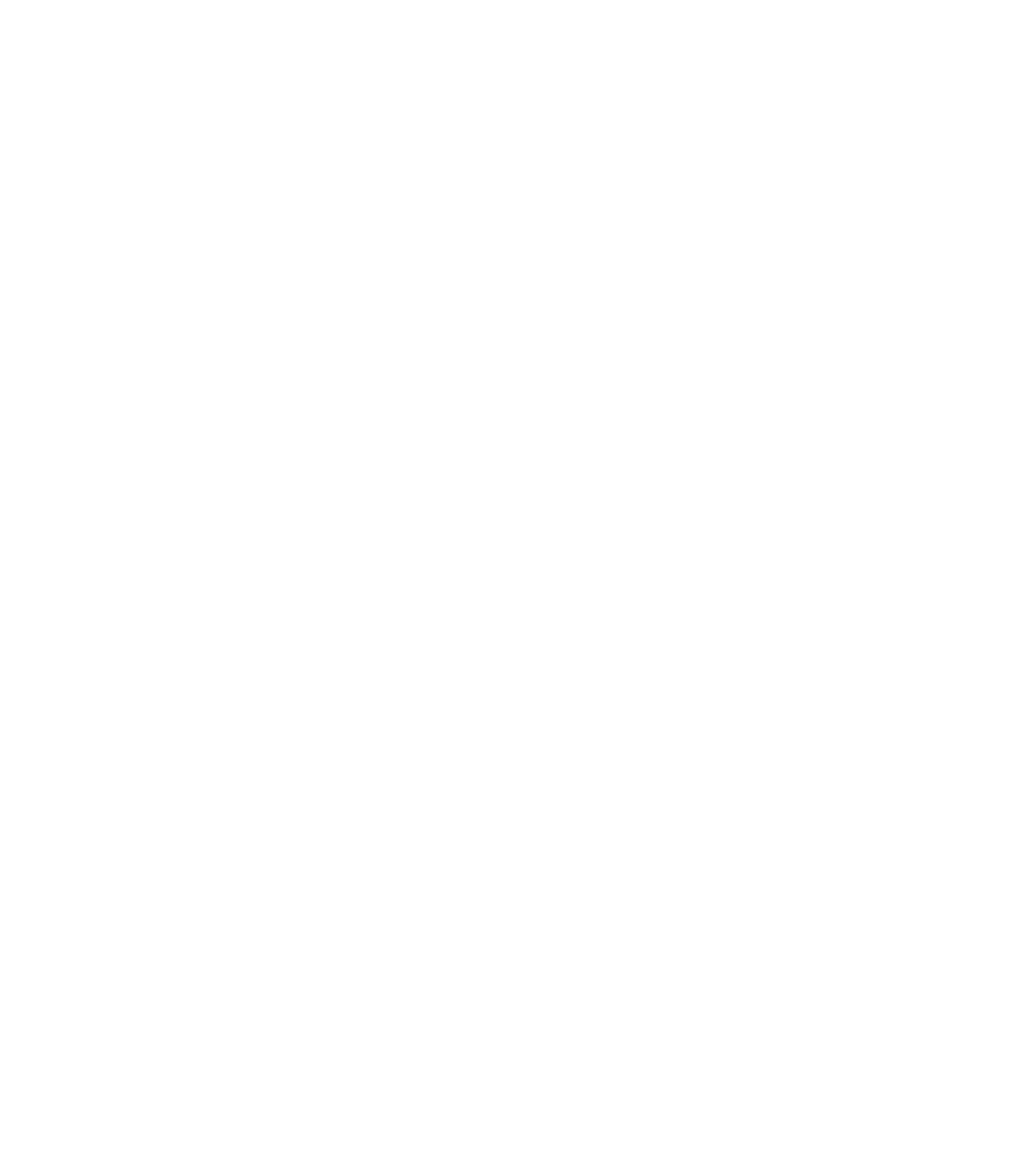
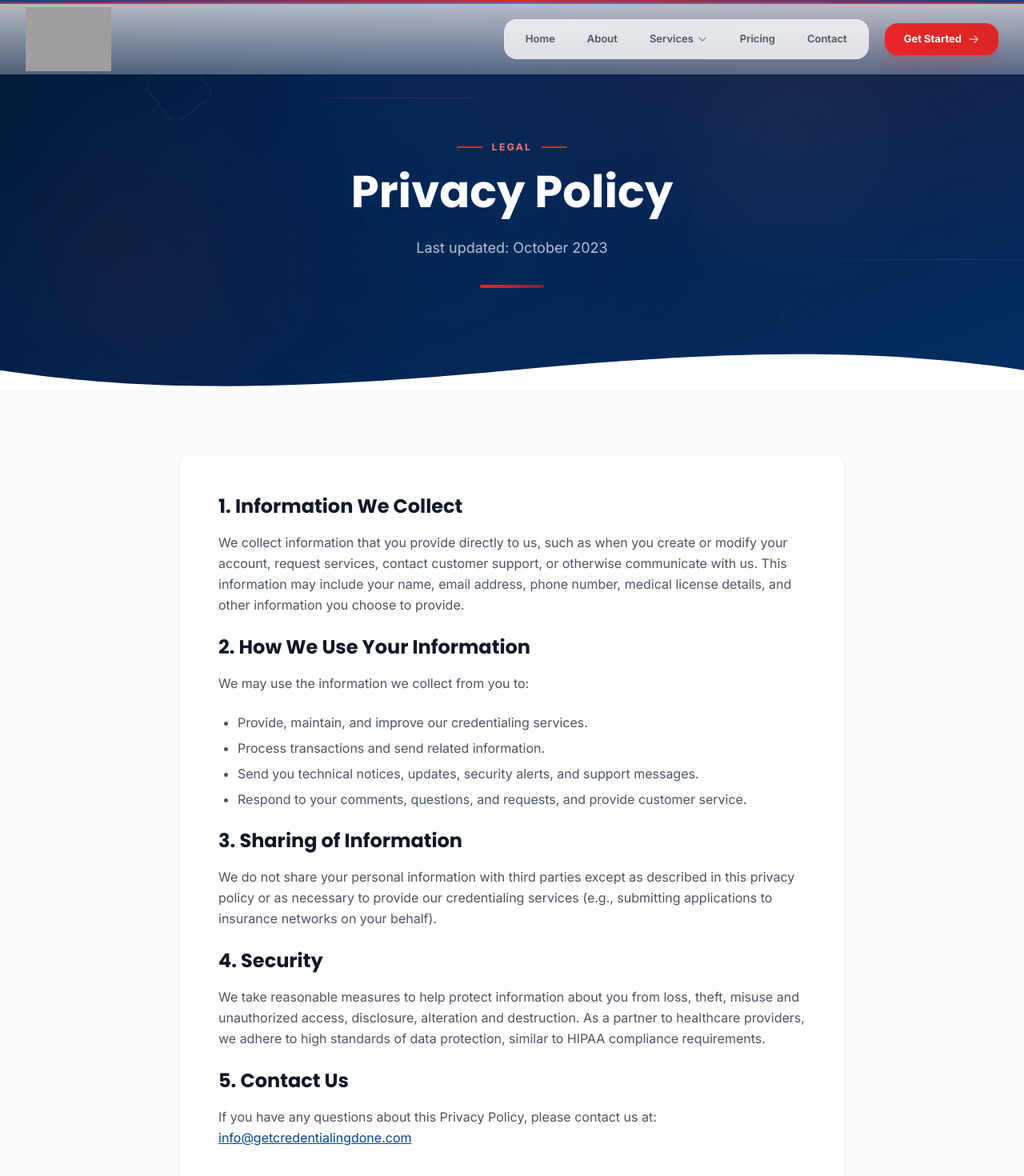
Before and after one commit to ATHARVISM2804/Amol-Nagpur-GetCredentialingDone-, a React (Vite) app: page /privacypolicy in a window 1280 px wide. Before the commit this address had no page. Shown: the top 1470 px of the page at 80% size. Before the commit the page ends 800 px from the top, so only its background shows below. Built offline with nearby package versions, Linux system fonts and the light colour scheme; grey boxes are pictures that could not be loaded; the HTML template or start-up script is replaced by a standard one.

Commit message:
Add Privacy Policy and Terms of Service pages with footer link fixes

```diff
--- a/src/App.jsx
+++ b/src/App.jsx
@@ -6,6 +6,8 @@ import Services from './pages/Services';
 import ServiceDetail from './pages/ServiceDetail';
 import Pricing from './pages/Pricing';
 import Contact from './pages/Contact';
+import PrivacyPolicy from './pages/PrivacyPolicy';
+import TermsOfService from './pages/TermsOfService';
 
 export default function App() {
   return (
@@ -17,6 +19,8 @@ export default function App() {
         <Route path="/services/:slug" element={<ServiceDetail />} />
         <Route path="/pricing" element={<Pricing />} />
         <Route path="/contact" element={<Contact />} />
+        <Route path="/privacypolicy" element={<PrivacyPolicy />} />
+        <Route path="/termsofservice" element={<TermsOfService />} />
       </Route>
     </Routes>
   );
--- a/src/layout/Footer.jsx
+++ b/src/layout/Footer.jsx
@@ -263,10 +263,10 @@ export default function Footer() {
                 Privacy Policy
                 <span className="absolute -bottom-0.5 left-0 w-0 group-hover/legal:w-full h-[1px] bg-accent/50 transition-all duration-300 rounded-full" />
               </Link>
-              <a href="#" className="hover:text-white transition-colors duration-300 relative group/legal">
+              <Link to="/termsofservice" className="hover:text-white transition-colors duration-300 relative group/legal">
                 Terms of Service
                 <span className="absolute -bottom-0.5 left-0 w-0 group-hover/legal:w-full h-[1px] bg-accent/50 transition-all duration-300 rounded-full" />
-              </a>
+              </Link>
 
             </div>
             {/* Back to top */}
--- /dev/null
+++ b/src/pages/PrivacyPolicy.jsx
@@ -0,0 +1,56 @@
+import PageHero from '../components/PageHero';
+import AnimatedReveal from '../components/AnimatedReveal';
+
+export default function PrivacyPolicy() {
+    return (
+        <div className="bg-gray-50 min-h-screen">
+            <PageHero
+                title="Privacy Policy"
+                subtitle="Legal"
+                description="Last updated: October 2023"
+            />
+
+            <section className="py-20">
+                <div className="container-custom max-w-4xl">
+                    <AnimatedReveal>
+                        <div className="bg-white p-8 md:p-12 rounded-2xl shadow-sm border border-gray-100 prose prose-primary max-w-none">
+
+                            <h2 className="text-2xl font-bold font-heading text-gray-900 mb-4">1. Information We Collect</h2>
+                            <p className="text-gray-600 mb-6 leading-relaxed">
+                                We collect information that you provide directly to us, such as when you create or modify your account, request services, contact customer support, or otherwise communicate with us. This information may include your name, email address, phone number, medical license details, and other information you choose to provide.
+                            </p>
+
+                            <h2 className="text-2xl font-bold font-heading text-gray-900 mb-4">2. How We Use Your Information</h2>
+                            <p className="text-gray-600 mb-6 leading-relaxed">
+                                We may use the information we collect from you to:
+                            </p>
+                            <ul className="list-disc pl-6 text-gray-600 mb-6 space-y-2">
+                                <li>Provide, maintain, and improve our credentialing services.</li>
+                                <li>Process transactions and send related information.</li>
+                                <li>Send you technical notices, updates, security alerts, and support messages.</li>
+                                <li>Respond to your comments, questions, and requests, and provide customer service.</li>
+                            </ul>
+
+                            <h2 className="text-2xl font-bold font-heading text-gray-900 mb-4">3. Sharing of Information</h2>
+                            <p className="text-gray-600 mb-6 leading-relaxed">
+                                We do not share your personal information with third parties except as described in this privacy policy or as necessary to provide our credentialing services (e.g., submitting applications to insurance networks on your behalf).
+                            </p>
+
+                            <h2 className="text-2xl font-bold font-heading text-gray-900 mb-4">4. Security</h2>
+                            <p className="text-gray-600 mb-6 leading-relaxed">
+                                We take reasonable measures to help protect information about you from loss, theft, misuse and unauthorized access, disclosure, alteration and destruction. As a partner to healthcare providers, we adhere to high standards of data protection, similar to HIPAA compliance requirements.
+                            </p>
+
+                            <h2 className="text-2xl font-bold font-heading text-gray-900 mb-4">5. Contact Us</h2>
+                            <p className="text-gray-600 leading-relaxed">
+                                If you have any questions about this Privacy Policy, please contact us at:<br />
+                                <a href="mailto:info@getcredentialingdone.com" className="text-primary hover:text-primary-700 underline transition-colors">info@getcredentialingdone.com</a>
+                            </p>
+
+                        </div>
+                    </AnimatedReveal>
+                </div>
+            </section>
+        </div>
+    );
+}
--- /dev/null
+++ b/src/pages/TermsOfService.jsx
@@ -0,0 +1,71 @@
+import PageHero from '../components/PageHero';
+import AnimatedReveal from '../components/AnimatedReveal';
+
+export default function TermsOfService() {
+    return (
+        <div className="bg-gray-50 min-h-screen">
+            <PageHero
+                title="Terms of Service"
+                subtitle="Legal"
+                description="Last updated: October 2023"
+            />
+
+            <section className="py-20">
+                <div className="container-custom max-w-4xl">
+                    <AnimatedReveal>
+                        <div className="bg-white p-8 md:p-12 rounded-2xl shadow-sm border border-gray-100 prose prose-primary max-w-none">
+
+                            <h2 className="text-2xl font-bold font-heading text-gray-900 mb-4">1. Acceptance of Terms</h2>
+                            <p className="text-gray-600 mb-6 leading-relaxed">
+                                By accessing or using the services provided by Get Credentialing Done ("we", "our", or "us"), you agree to be bound by these Terms of Service. If you do not agree to these terms, please do not use our services.
+                            </p>
+
+                            <h2 className="text-2xl font-bold font-heading text-gray-900 mb-4">2. Description of Services</h2>
+                            <p className="text-gray-600 mb-6 leading-relaxed">
+                                Get Credentialing Done provides healthcare credentialing services, including but not limited to provider enrollment, insurance panel credentialing, re-credentialing, and CAQH profile management. We act as your authorized representative to facilitate the credentialing process with insurance companies and other entities.
+                            </p>
+
+                            <h2 className="text-2xl font-bold font-heading text-gray-900 mb-4">3. User Responsibilities</h2>
+                            <p className="text-gray-600 mb-2 leading-relaxed">
+                                As a user of our services, you agree to:
+                            </p>
+                            <ul className="list-disc pl-6 text-gray-600 mb-6 space-y-2">
+                                <li>Provide accurate, current, and complete information as required for credentialing applications.</li>
+                                <li>Promptly update any information that changes during the credentialing process.</li>
+                                <li>Respond to requests for additional documentation or information in a timely manner.</li>
+                                <li>Not use our services for any unlawful purpose or in violation of any applicable regulations.</li>
+                            </ul>
+
+                            <h2 className="text-2xl font-bold font-heading text-gray-900 mb-4">4. Fees and Payment</h2>
+                            <p className="text-gray-600 mb-6 leading-relaxed">
+                                Our fees are as outlined on our pricing page or as agreed upon in a separate written agreement. Payment is due as specified in your service agreement. We reserve the right to modify our fees with prior notice.
+                            </p>
+
+                            <h2 className="text-2xl font-bold font-heading text-gray-900 mb-4">5. Limitation of Liability</h2>
+                            <p className="text-gray-600 mb-6 leading-relaxed">
+                                Get Credentialing Done shall not be held liable for any delays in credentialing caused by third-party organizations, including insurance companies, hospitals, or government agencies. While we strive for accuracy and efficiency, we cannot guarantee specific outcomes or timelines for credentialing approvals.
+                            </p>
+
+                            <h2 className="text-2xl font-bold font-heading text-gray-900 mb-4">6. Confidentiality</h2>
+                            <p className="text-gray-600 mb-6 leading-relaxed">
+                                We are committed to maintaining the confidentiality of all information you provide to us. We will handle your data in accordance with our Privacy Policy and applicable laws, including HIPAA regulations where applicable.
+                            </p>
+
+                            <h2 className="text-2xl font-bold font-heading text-gray-900 mb-4">7. Termination</h2>
+                            <p className="text-gray-600 mb-6 leading-relaxed">
+                                Either party may terminate this agreement with written notice. Upon termination, any outstanding fees remain payable. We will provide you with copies of all documentation related to your credentialing applications upon request.
+                            </p>
+
+                            <h2 className="text-2xl font-bold font-heading text-gray-900 mb-4">8. Contact Us</h2>
+                            <p className="text-gray-600 leading-relaxed">
+                                If you have any questions about these Terms of Service, please contact us at:<br />
+                                <a href="mailto:info@getcredentialingdone.com" className="text-primary hover:text-primary-700 underline transition-colors">info@getcredentialingdone.com</a>
+                            </p>
+
+                        </div>
+                    </AnimatedReveal>
+                </div>
+            </section>
+        </div>
+    );
+}
```
